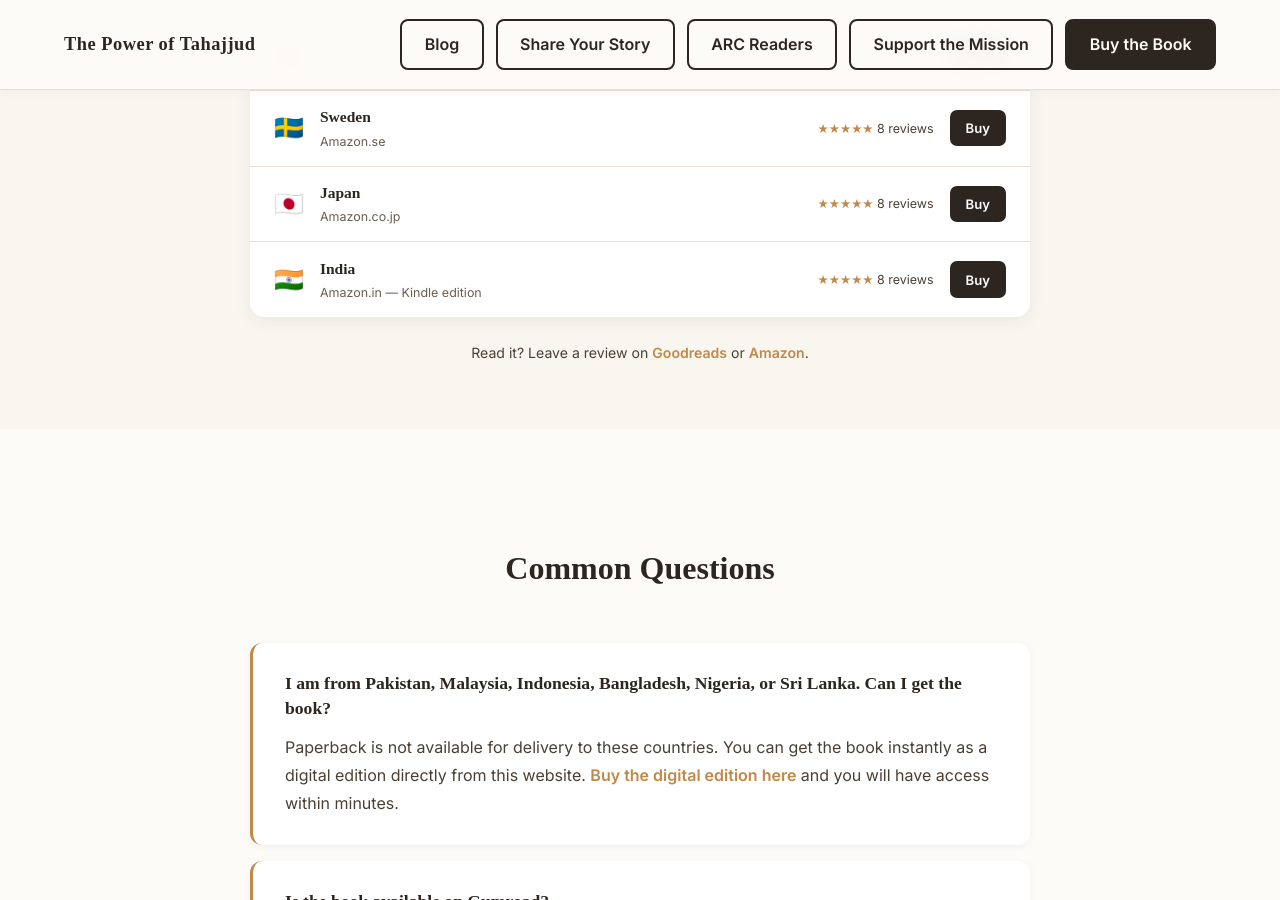
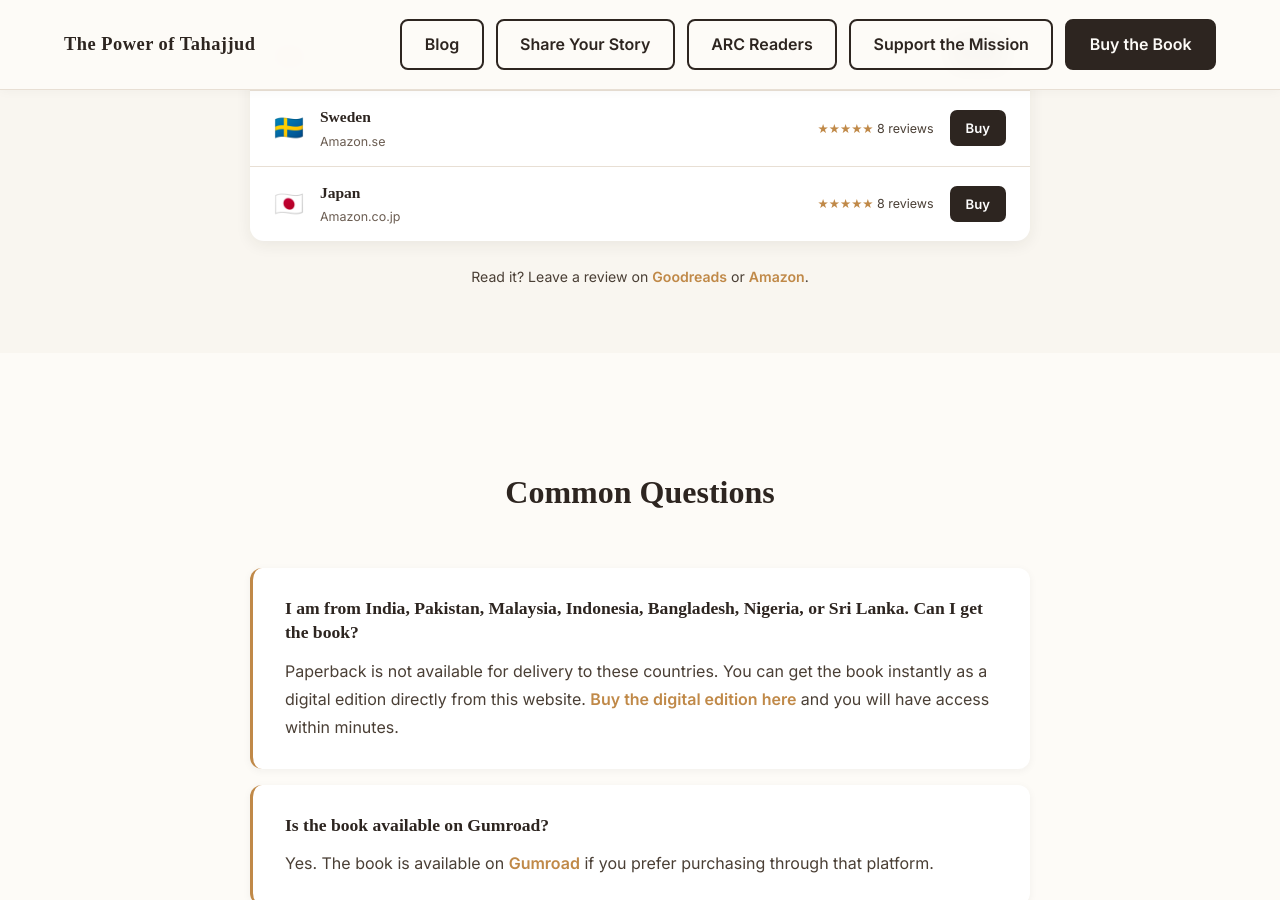
Before and after one commit to Omnitryx-Inc/tahajjud-fe-main, a Jekyll site: the page built from pages/get-the-book.html, in a window 1280 px wide and 900 px high, scrolled down 1327 px. Built offline with Jekyll 4.4.1, drawn with Linux system fonts in a browser that asks for light colours; some web fonts are replaced.

Commit message:
adjustments

```diff
--- a/_layouts/default.html
+++ b/_layouts/default.html
@@ -266,6 +266,7 @@
       // Southeast Asia
       'MY': 1, // Malaysia
       'SG': 1, // Singapore
+      'IN': 1, // India
       // Europe (wealthy, not on Amazon list)
       'CH': 1, // Switzerland
       'FI': 1, // Finland
--- a/pages/get-the-book.html
+++ b/pages/get-the-book.html
@@ -438,7 +438,7 @@
         </div>
       </div>
 
-      <div class="marketplace-row">
+      <!-- <div class="marketplace-row">
         <div class="marketplace-flag">🇮🇳</div>
         <div class="marketplace-info">
           <div class="marketplace-country">India</div>
@@ -448,7 +448,7 @@
         <div class="marketplace-actions">
           <a href="https://www.amazon.in/dp/B0GGY91C71" class="marketplace-btn" target="_blank" rel="noopener" onclick="gtag('event','click_buy_physical',{country:'IN',button_location:'buy_page'});">Buy</a>
         </div>
-      </div>
+      </div> -->
 
     </div>
 
@@ -467,7 +467,7 @@
     </div>
 
     <div class="faq-item">
-      <p class="faq-q">I am from Pakistan, Malaysia, Indonesia, Bangladesh, Nigeria, or Sri Lanka. Can I get the book?</p>
+      <p class="faq-q">I am from India, Pakistan, Malaysia, Indonesia, Bangladesh, Nigeria, or Sri Lanka. Can I get the book?</p>
       <p class="faq-a">Paperback is not available for delivery to these countries. You can get the book instantly as a digital edition directly from this website. <a href="{{ site.stripe_buy_url }}" target="_blank" onclick="gtag('event', 'click_buy_digital', { button_location: 'buy_page_faq_regional' });">Buy the digital edition here</a> and you will have access within minutes.</p>
     </div>
 
```
